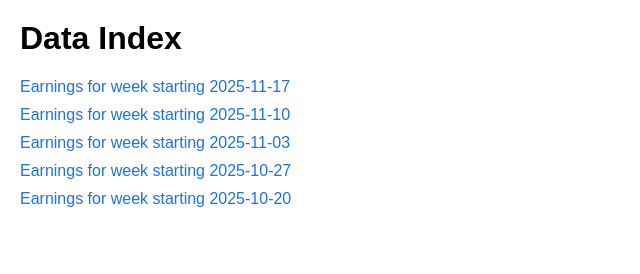
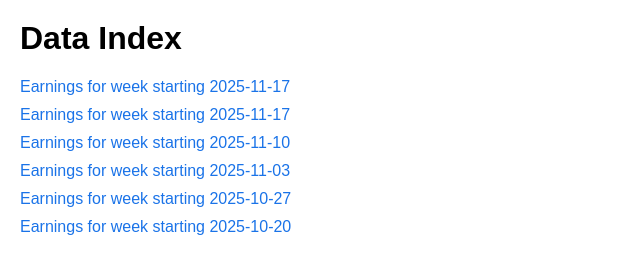
Before and after one commit to jensengelke/TWS, a plain HTML site: page docs/index.html in a window 1280 px wide. Shown: the whole page, without its empty margins (0-640 px from the left). Drawn offline with Linux system fonts and the light colour scheme.

Commit message:
new earnings

```diff
--- a/docs/index.html
+++ b/docs/index.html
@@ -15,6 +15,7 @@
     <ul>
         <!-- Additional data links can be added here -->
         <li><a href="data/earnings-for-week-starting-2025-11-17.html">Earnings for week starting 2025-11-17</a></li>
+        <li><a href="data/earnings-for-week-starting-2025-11-17.html">Earnings for week starting 2025-11-17</a></li>
         <li><a href="data/earnings-for-week-starting-2025-11-10.html">Earnings for week starting 2025-11-10</a></li>
         <li><a href="data/earnings-for-week-starting-2025-11-03.html">Earnings for week starting 2025-11-03</a></li>
         <li><a href="data/earnings-for-week-starting-2025-10-27.html">Earnings for week starting 2025-10-27</a></li>
```
